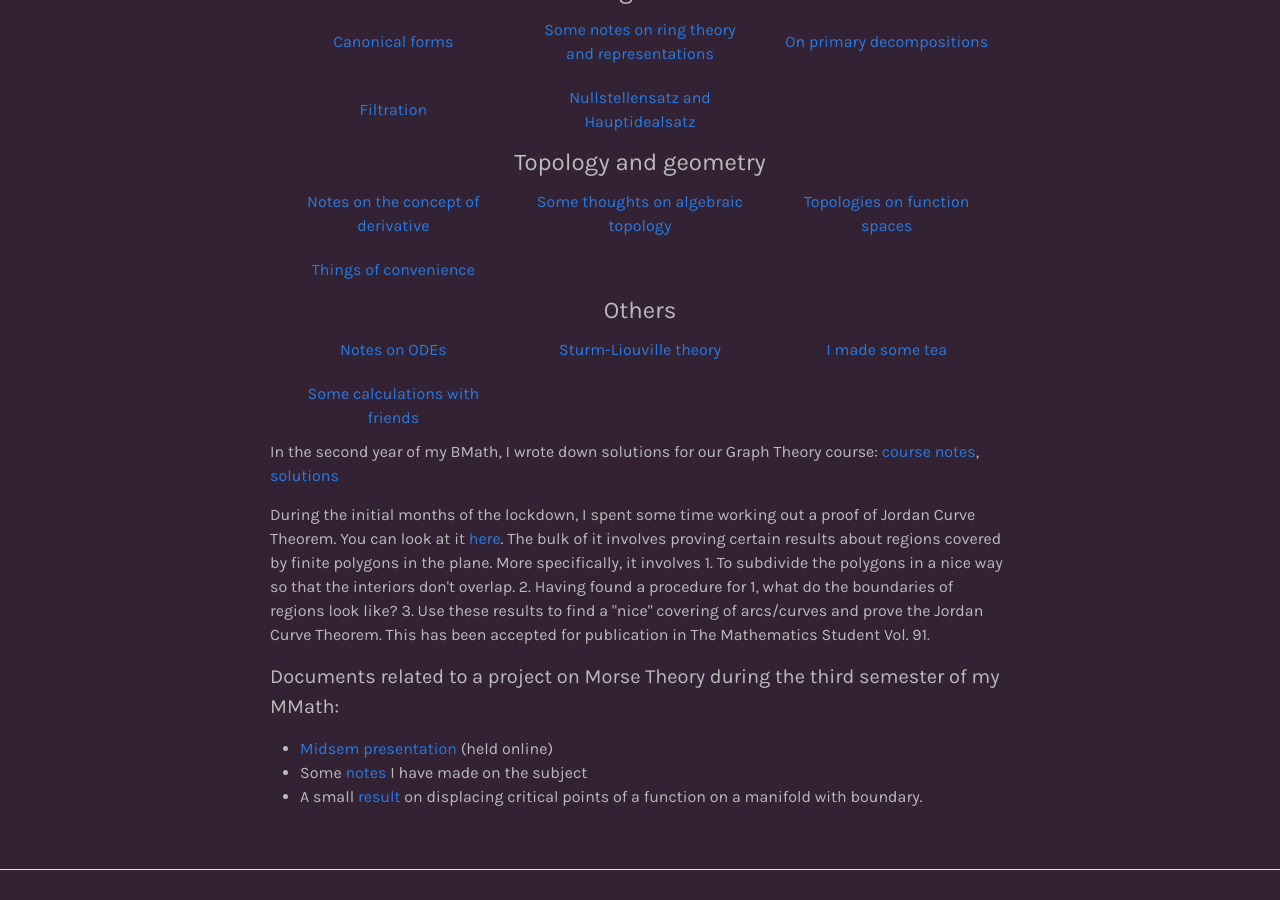
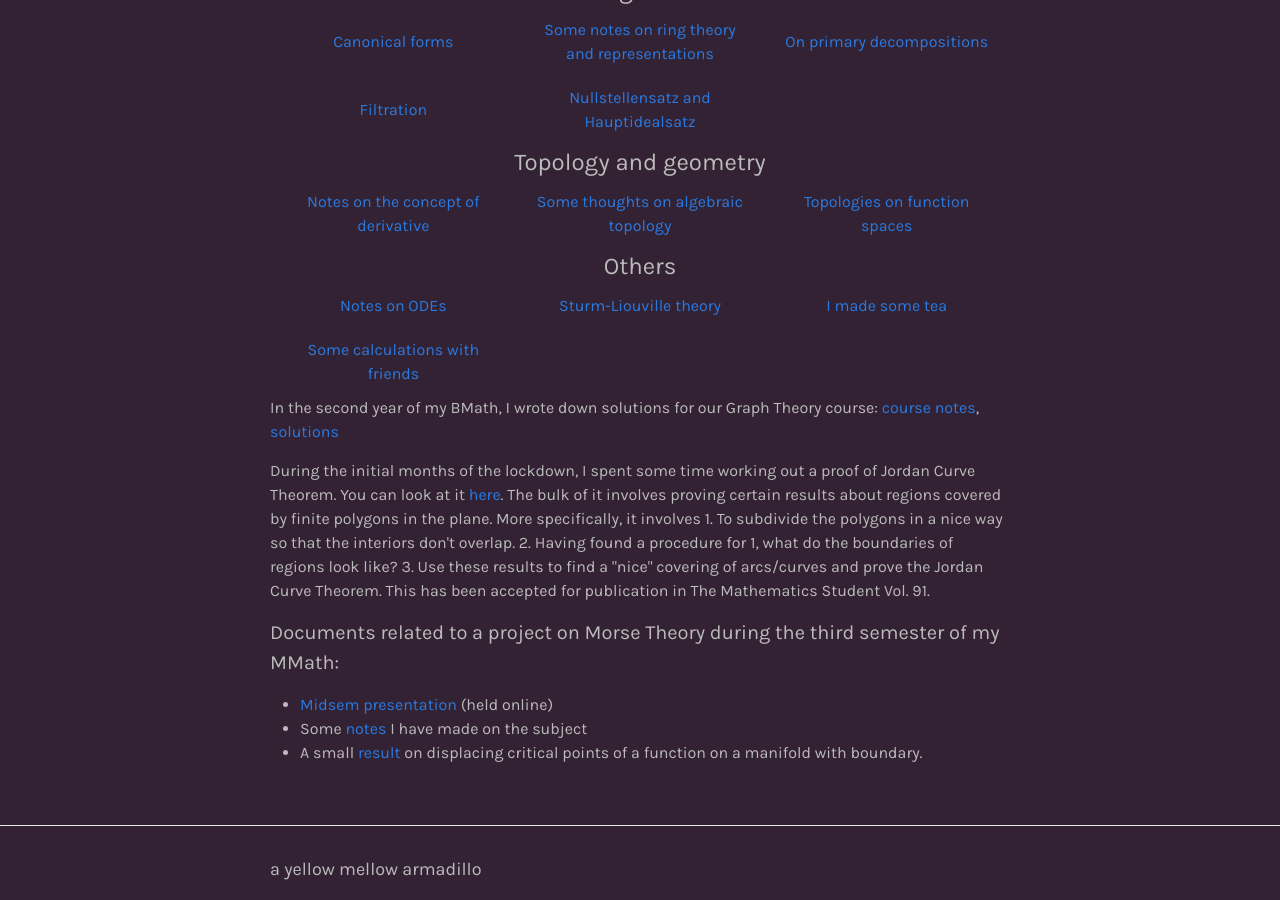
Before and after one commit to shrivathsap/shrivathsap.github.io, a Jekyll site: the page built from notes.html, in a window 1280 px wide and 900 px high, scrolled down 666 px. Built offline with Jekyll 4.4.1, drawn with Linux system fonts in a browser that asks for light colours.

```diff
--- a/notes.html
+++ b/notes.html
@@ -115,13 +115,6 @@
 						</div>
 					</td>
 				</tr>
-				<tr>
-					<td>
-						<div class="data" title="Topologies on function spaces">
-							<a href="./resources/pdfs/topgeom/convenience.pdf" target="_blank">Things of convenience</a>
-						</div>
-					</td>
-				</tr>
 			</table>
 		</div>
 
```
